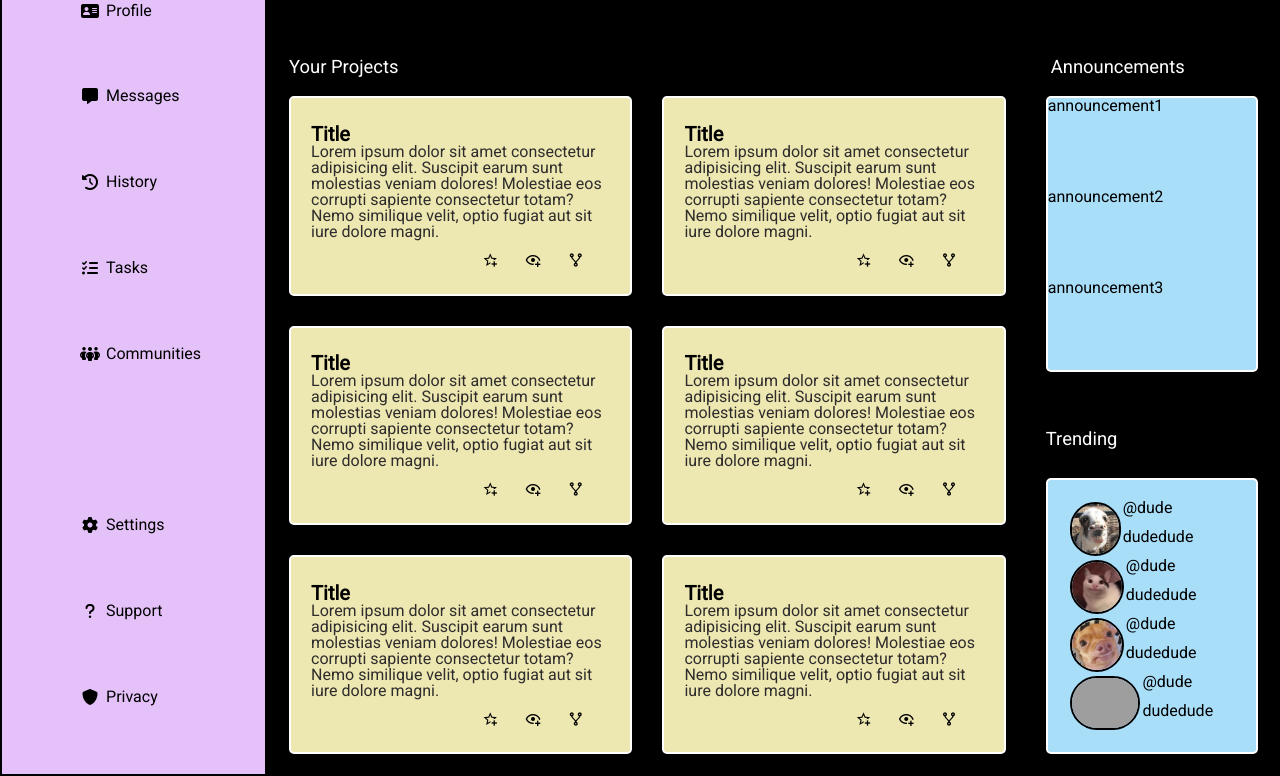
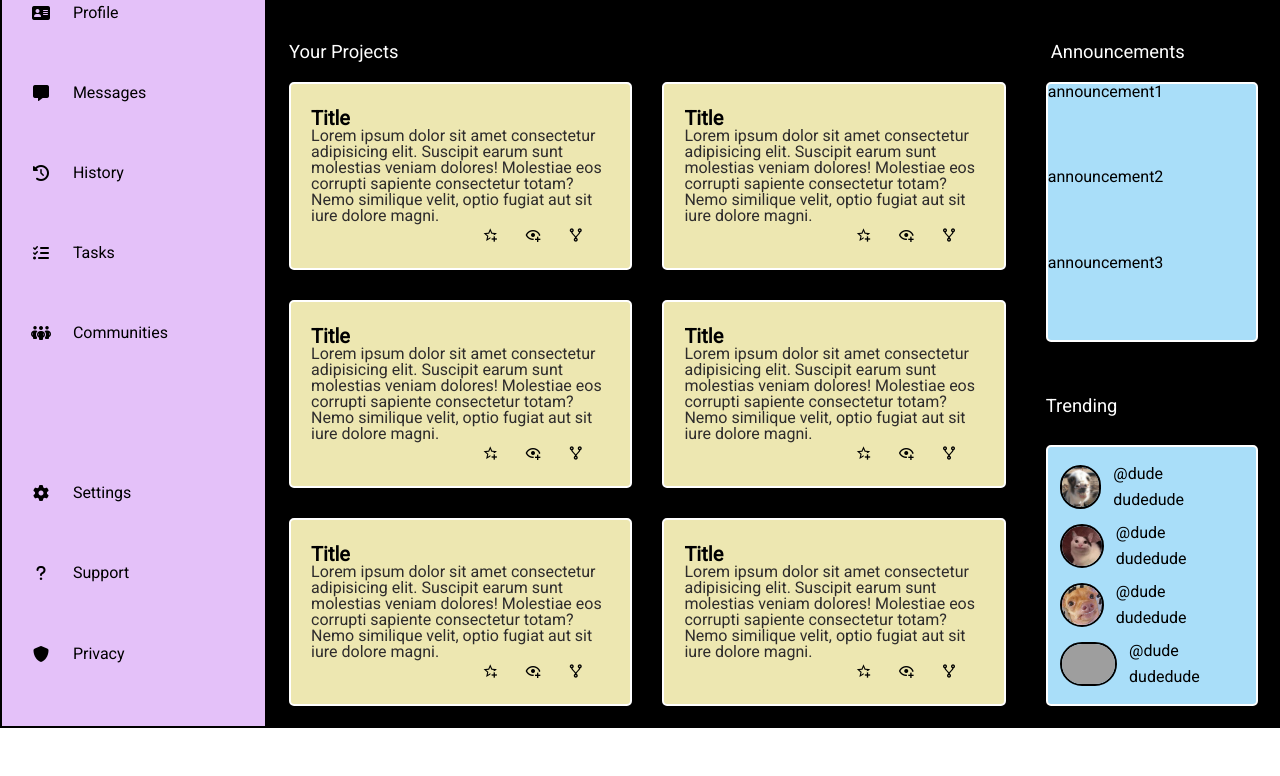
Before and after one commit to Seapolco/odin-admin-dashboard, a plain HTML site: page index.html in a window 1280 px wide. Shown: the part 226-1002 px from the top of the page. After the commit the page ends 954 px from the top, so only its background shows below. Drawn offline with Linux system fonts and the light colour scheme; grey boxes are pictures that could not be loaded; a web font is replaced by a local one.

Commit message:
Adding marign/gap to trendingusers, added nbsp; and updated positioning of sidbar.

```diff
--- a/index.html
+++ b/index.html
@@ -47,16 +47,16 @@
             </div>
             <div class="userNavigation">
                 <ul class="fa-ul">
-                    <li><span class="fa-li"><i class="fa-solid fa-house-user"></i></span>Home</li>
-                    <li><span class="fa-li"><i class="fa-solid fa-address-card"></i></span>Profile</li>
-                    <li><span class="fa-li"><i class="fa-solid fa-message"></i></span>Messages</li>
-                    <li><span class="fa-li"><i class="fa-solid fa-clock-rotate-left"></i></span>History</li>
-                    <li><span class="fa-li"><i class="fa-solid fa-list-check"></i></span>Tasks</li>
-                    <li><span class="fa-li"><i class="fa-solid fa-people-group"></i></span>Communities</li>
+                    <li><span class="fa-li"><i class="fa-solid fa-house-user"></i></span>&nbsp;&nbsp;&nbsp;&nbsp;Home</li>
+                    <li><span class="fa-li"><i class="fa-solid fa-address-card"></i></span>&nbsp;&nbsp;&nbsp;&nbsp;Profile</li>
+                    <li><span class="fa-li"><i class="fa-solid fa-message"></i></span>&nbsp;&nbsp;&nbsp;&nbsp;Messages</li>
+                    <li><span class="fa-li"><i class="fa-solid fa-clock-rotate-left"></i></span>&nbsp;&nbsp;&nbsp;&nbsp;History</li>
+                    <li><span class="fa-li"><i class="fa-solid fa-list-check"></i></span>&nbsp;&nbsp;&nbsp;&nbsp;Tasks</li>
+                    <li><span class="fa-li"><i class="fa-solid fa-people-group"></i></span>&nbsp;&nbsp;&nbsp;&nbsp;Communities</li>
                     <li>&nbsp;</li>
-                    <li><span class="fa-li"><i class="fa-solid fa-gear"></i></span>Settings</li>
-                    <li><span class="fa-li"><i class="fa-solid fa-question"></i></span>Support</li>
-                    <li><span class="fa-li"><i class="fa-solid fa-shield"></i></span>Privacy</li>
+                    <li><span class="fa-li"><i class="fa-solid fa-gear"></i></span>&nbsp;&nbsp;&nbsp;&nbsp;Settings</li>
+                    <li><span class="fa-li"><i class="fa-solid fa-question"></i></span>&nbsp;&nbsp;&nbsp;&nbsp;Support</li>
+                    <li><span class="fa-li"><i class="fa-solid fa-shield"></i></span>&nbsp;&nbsp;&nbsp;&nbsp;Privacy</li>
                 </ul>
             </div>
             <!-- <div class="supportNavigation">
--- a/styles.css
+++ b/styles.css
@@ -210,7 +210,7 @@ table {
     display: grid;
     border: solid black 2px;
     background-color: #E4C1F9;
-    grid-template-rows: 1fr 8fr;
+    grid-template-rows: 1fr 7fr;
     grid-row: 1/3;
     grid-column: 1/2;
 }
@@ -218,7 +218,7 @@ table {
 .sidebar > div, img {
     display: grid;
     /* border: solid white 2px; */
-    justify-content: center;
+    /* justify-content: center; */
 }
 
 .logo {
@@ -248,11 +248,17 @@ table {
     font-family: "MrsBeasleyRegular";
 }
 
+.userNavigation {
+    display:grid;
+    justify-items: start;
+    margin-left: 15px;
+}
+
 .userNavigation ul {
     display: grid;
     margin-top: 30px;
     grid-template-rows: repeat(10, minmax(30px,1fr));
-    justify-content: center;
+    /* justify-content: center; */
     /* border: solid white 2px; */
 }
 
@@ -371,22 +377,24 @@ table {
     border: solid white 2px;
     background-color:#A9DEF9;
     border-radius: 5px;
-    padding:20px;
+    padding:10px;
 }
 
 .trendingUsers {
     display: grid;
     grid-template-columns: 1fr 4fr;
     grid-template-rows: 1fr 1fr;
+    gap: 10px;
 }
 
 .trendingAvatar {
     display: grid;
     width:auto;
-    height: 50px;
+    height: 40px;
     border-radius: 45px;
     border: solid black 2px;
     justify-self: center;
+    align-self: center;
     grid-column: 1/2;
     grid-row: 1/3;
 }
@@ -395,6 +403,7 @@ table {
     display:grid;
     grid-column: 2/3;
     grid-row: 1/2;
+    align-content: end;
 }
 
 .trendingUsername {
```
